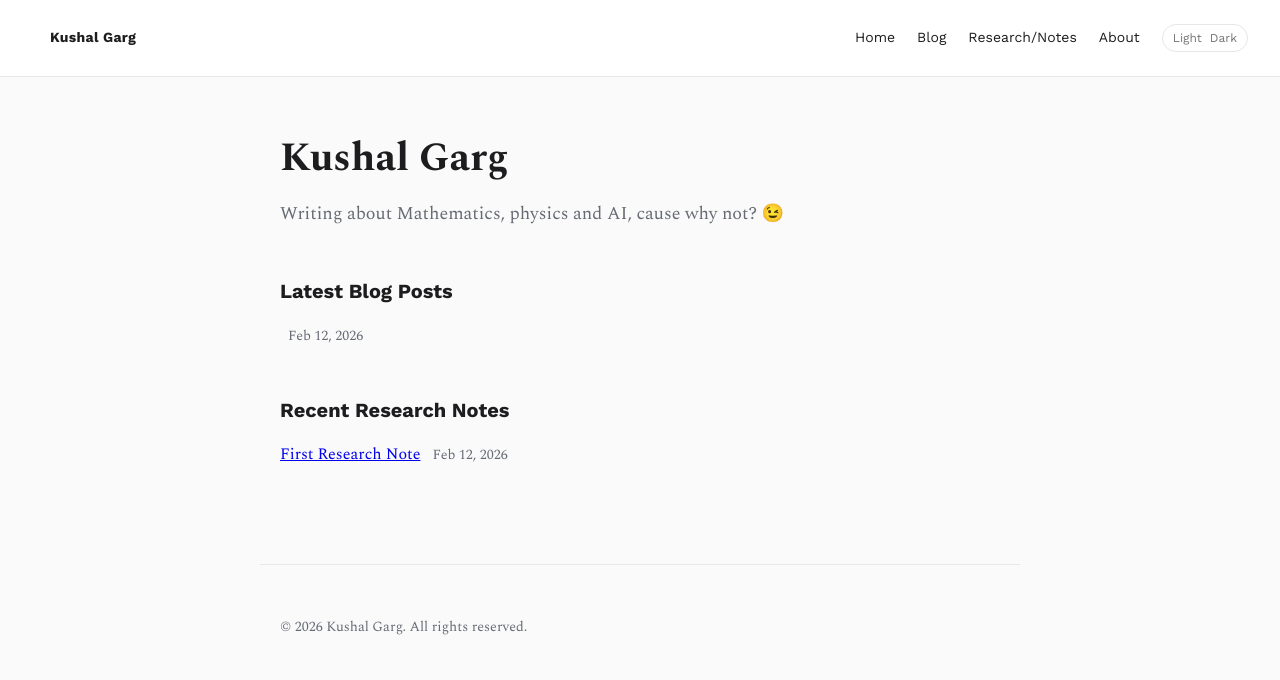
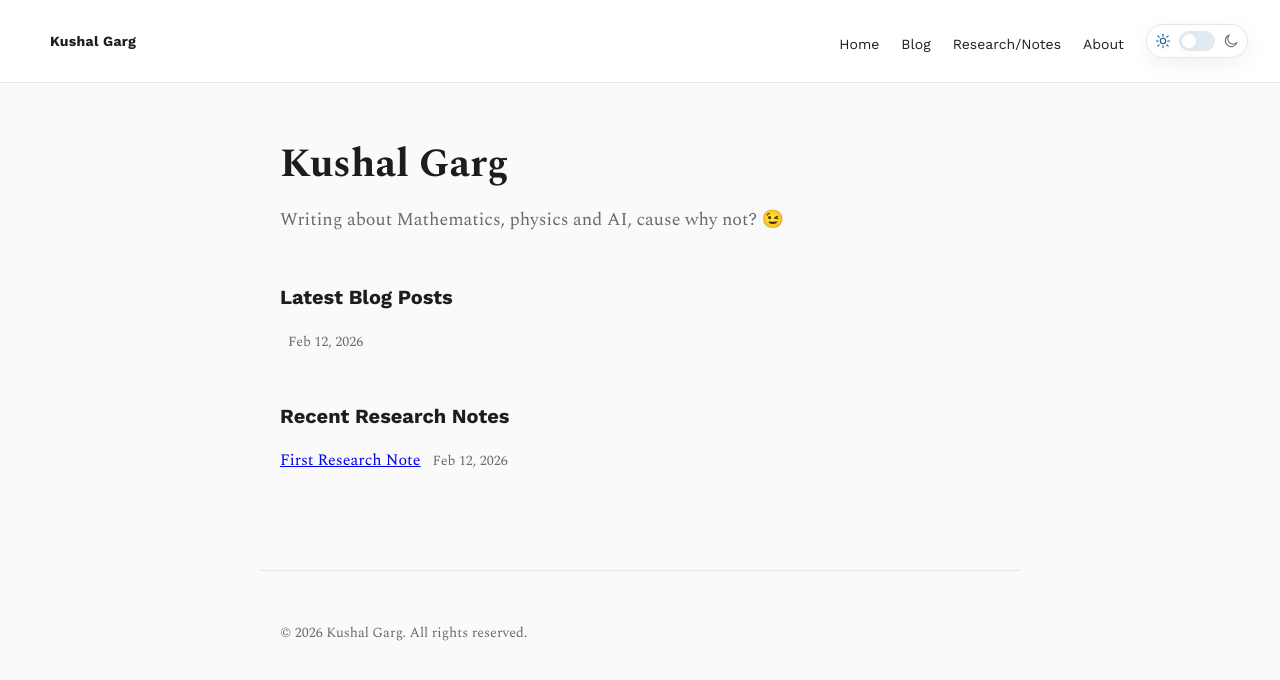
Before and after one commit to kushalgarg101/kushalgarg101.github.io, a Jekyll site: the page built from index.md, in a window 1280 px wide. Shown: the top 680 px of the page. Built offline with Jekyll 4.4.1, drawn with Linux system fonts in a browser that asks for light colours.

Commit message:
Improve theme toggle

```diff
--- a/_includes/nav.html
+++ b/_includes/nav.html
@@ -7,9 +7,28 @@
     <a href="{{ '/blog/' | relative_url }}">Blog</a>
     <a href="{{ '/notes/' | relative_url }}">Research/Notes</a>
     <a href="{{ '/about/' | relative_url }}">About</a>
-    <button class="theme-toggle" id="themeToggle" type="button" aria-label="Toggle theme">
-      <span class="theme-toggle__sun">Light</span>
-      <span class="theme-toggle__moon">Dark</span>
+    <button class="theme-toggle" id="themeToggle" type="button" aria-label="Toggle theme" aria-pressed="false">
+      <span class="theme-toggle__icon theme-toggle__sun" aria-hidden="true">
+        <svg viewBox="0 0 24 24" width="16" height="16" fill="none" stroke="currentColor" stroke-width="1.6" stroke-linecap="round" stroke-linejoin="round">
+          <circle cx="12" cy="12" r="4"></circle>
+          <line x1="12" y1="2" x2="12" y2="5"></line>
+          <line x1="12" y1="19" x2="12" y2="22"></line>
+          <line x1="2" y1="12" x2="5" y2="12"></line>
+          <line x1="19" y1="12" x2="22" y2="12"></line>
+          <line x1="4.2" y1="4.2" x2="6.3" y2="6.3"></line>
+          <line x1="17.7" y1="17.7" x2="19.8" y2="19.8"></line>
+          <line x1="4.2" y1="19.8" x2="6.3" y2="17.7"></line>
+          <line x1="17.7" y1="6.3" x2="19.8" y2="4.2"></line>
+        </svg>
+      </span>
+      <span class="theme-toggle__track" aria-hidden="true">
+        <span class="theme-toggle__knob"></span>
+      </span>
+      <span class="theme-toggle__icon theme-toggle__moon" aria-hidden="true">
+        <svg viewBox="0 0 24 24" width="16" height="16" fill="none" stroke="currentColor" stroke-width="1.6" stroke-linecap="round" stroke-linejoin="round">
+          <path d="M21 14.5A9 9 0 1 1 9.5 3a7 7 0 0 0 11.5 11.5z"></path>
+        </svg>
+      </span>
     </button>
   </div>
 </nav>
--- a/_layouts/default.html
+++ b/_layouts/default.html
@@ -15,16 +15,26 @@
       (function () {
         const root = document.documentElement;
         const stored = localStorage.getItem('theme');
-        if (stored === 'dark' || stored === 'light') {
-          root.setAttribute('data-theme', stored);
-        }
+        const prefersDark = window.matchMedia && window.matchMedia('(prefers-color-scheme: dark)').matches;
+        const initial = stored === 'dark' || stored === 'light' ? stored : (prefersDark ? 'dark' : 'light');
+        root.setAttribute('data-theme', initial);
+
         const btn = document.getElementById('themeToggle');
         if (!btn) return;
+
+        const syncAria = () => {
+          const isDark = root.getAttribute('data-theme') === 'dark';
+          btn.setAttribute('aria-pressed', isDark ? 'true' : 'false');
+          btn.setAttribute('aria-label', isDark ? 'Switch to light theme' : 'Switch to dark theme');
+        };
+
+        syncAria();
         btn.addEventListener('click', function () {
-          const current = root.getAttribute('data-theme') === 'dark' ? 'dark' : 'light';
-          const next = current === 'dark' ? 'light' : 'dark';
+          const isDark = root.getAttribute('data-theme') === 'dark';
+          const next = isDark ? 'light' : 'dark';
           root.setAttribute('data-theme', next);
           localStorage.setItem('theme', next);
+          syncAria();
         });
       })();
     </script>
--- a/assets/css/site.css
+++ b/assets/css/site.css
@@ -143,7 +143,7 @@ body {
 
 .theme-toggle {
   margin-left: 18px;
-  padding: 6px 10px;
+  padding: 6px 8px;
   border: 1px solid var(--border);
   border-radius: 999px;
   background: var(--card);
@@ -154,22 +154,46 @@ body {
   gap: 8px;
   align-items: center;
   cursor: pointer;
+  box-shadow: var(--shadow);
 }
 
-.theme-toggle__sun, .theme-toggle__moon {
-  opacity: 0.6;
+.theme-toggle__icon {
+  display: inline-flex;
+  color: var(--muted);
+}
+
+.theme-toggle__track {
+  width: 36px;
+  height: 20px;
+  background: var(--accent-soft);
+  border: 1px solid var(--border);
+  border-radius: 999px;
+  position: relative;
+  display: inline-flex;
+  align-items: center;
+  padding: 2px;
+}
+
+.theme-toggle__knob {
+  width: 14px;
+  height: 14px;
+  background: var(--card);
+  border-radius: 999px;
+  box-shadow: var(--shadow);
+  transform: translateX(0);
+  transition: transform 160ms ease;
+}
+
+[data-theme="dark"] .theme-toggle__knob {
+  transform: translateX(16px);
 }
 
 [data-theme="dark"] .theme-toggle__moon {
-  opacity: 1;
-}
-
-[data-theme="dark"] .theme-toggle__sun {
-  opacity: 0.4;
+  color: var(--accent);
 }
 
 [data-theme="light"] .theme-toggle__sun {
-  opacity: 1;
+  color: var(--accent);
 }
 
 @media (max-width: 640px) {
```
